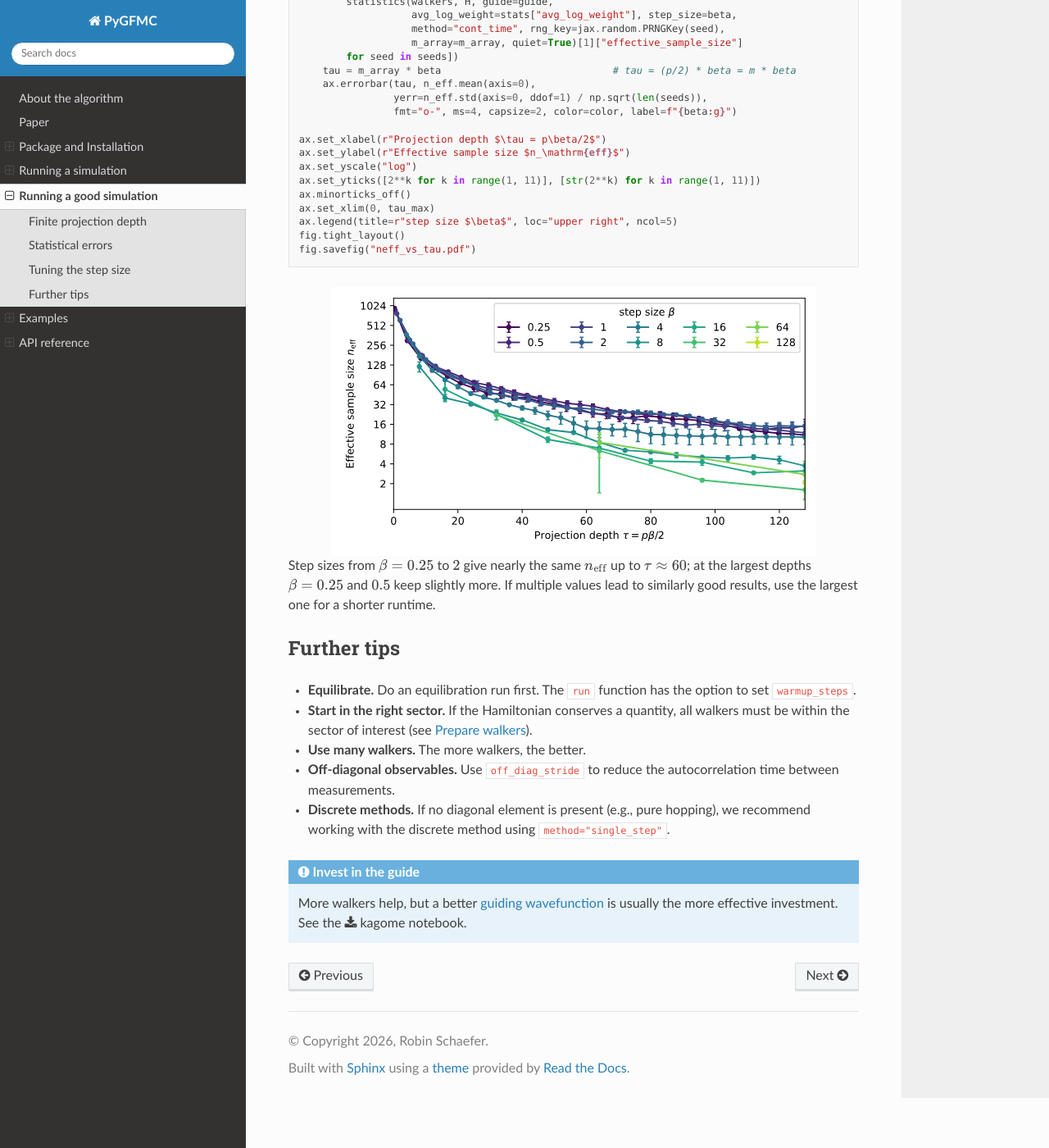
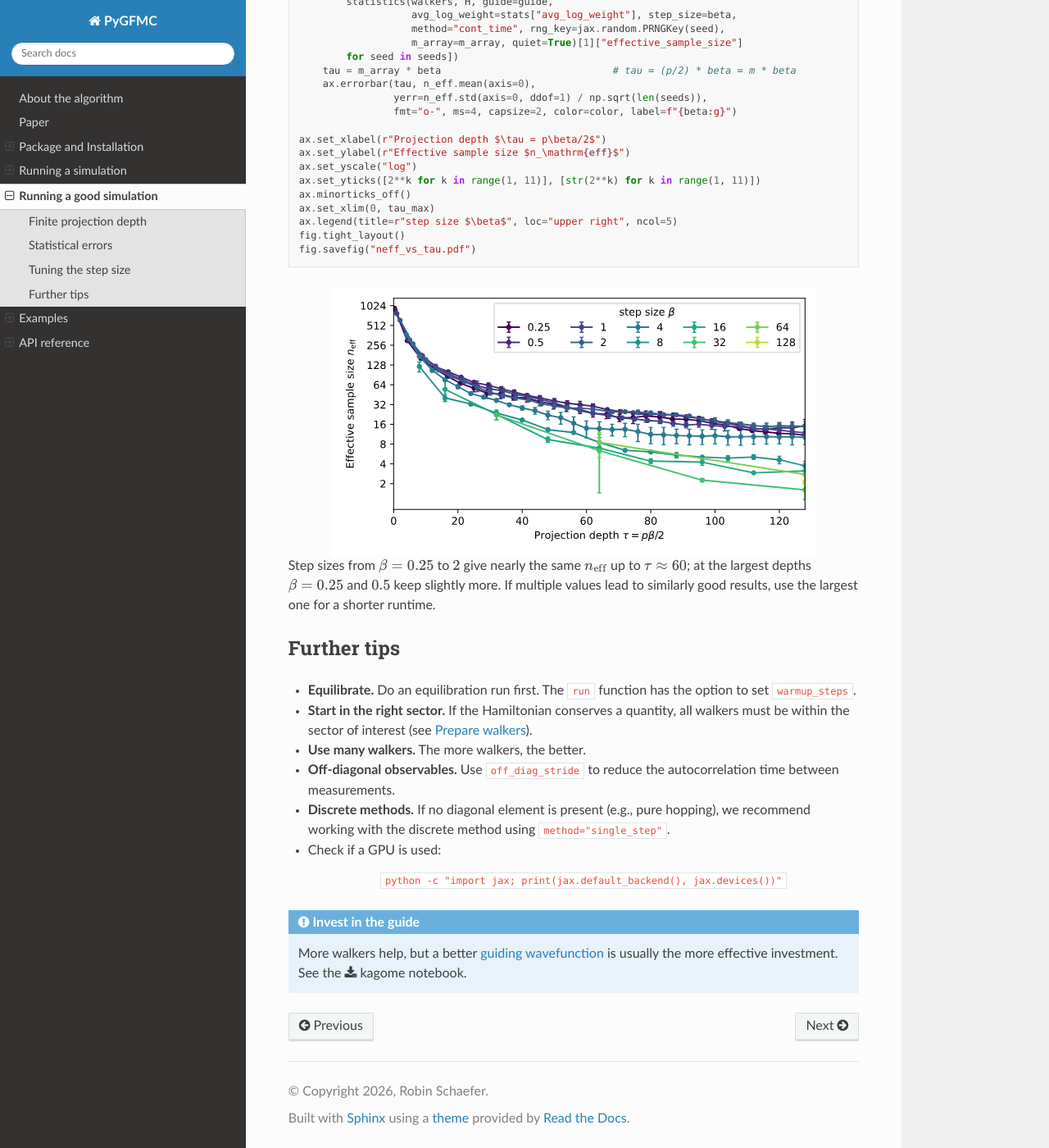
Before and after one commit to robin-schaefer/PyGFMC, a Sphinx documentation site: the page built from docs/good_simulation.rst, in a window 1280 px wide and 1400 px high, scrolled down 2982 px. Shown: the whole window at 82% size. Built offline with Sphinx 7.4.7 and the Read the Docs theme 3.1.0, drawn with Linux system fonts in a browser that asks for light colours.

```diff
--- a/docs/_static/custom.css
+++ b/docs/_static/custom.css
@@ -62,3 +62,8 @@ span.red + a.reference span {
     color: #d00000;
     background-color: transparent;
 }
+
+/* `.. container:: center` centers its content (e.g. a single command line) */
+div.center {
+    text-align: center;
+}
--- a/docs/good_simulation.rst
+++ b/docs/good_simulation.rst
@@ -179,6 +179,11 @@ Further tips
 * **Use many walkers.** The more walkers, the better.
 * **Off-diagonal observables.** Use :code:`off_diag_stride` to reduce the autocorrelation time between measurements.
 * **Discrete methods.** If no diagonal element is present (e.g., pure hopping), we recommend working with the discrete method using :code:`method="single_step"`.
+* Check if a GPU is used:
+
+  .. container:: center
+
+     :code:`python -c "import jax; print(jax.default_backend(), jax.devices())"`
 
 .. admonition:: Invest in the guide
 
```
Also changed, not shown: README.md (+1 -1 lines), 2 other files.
